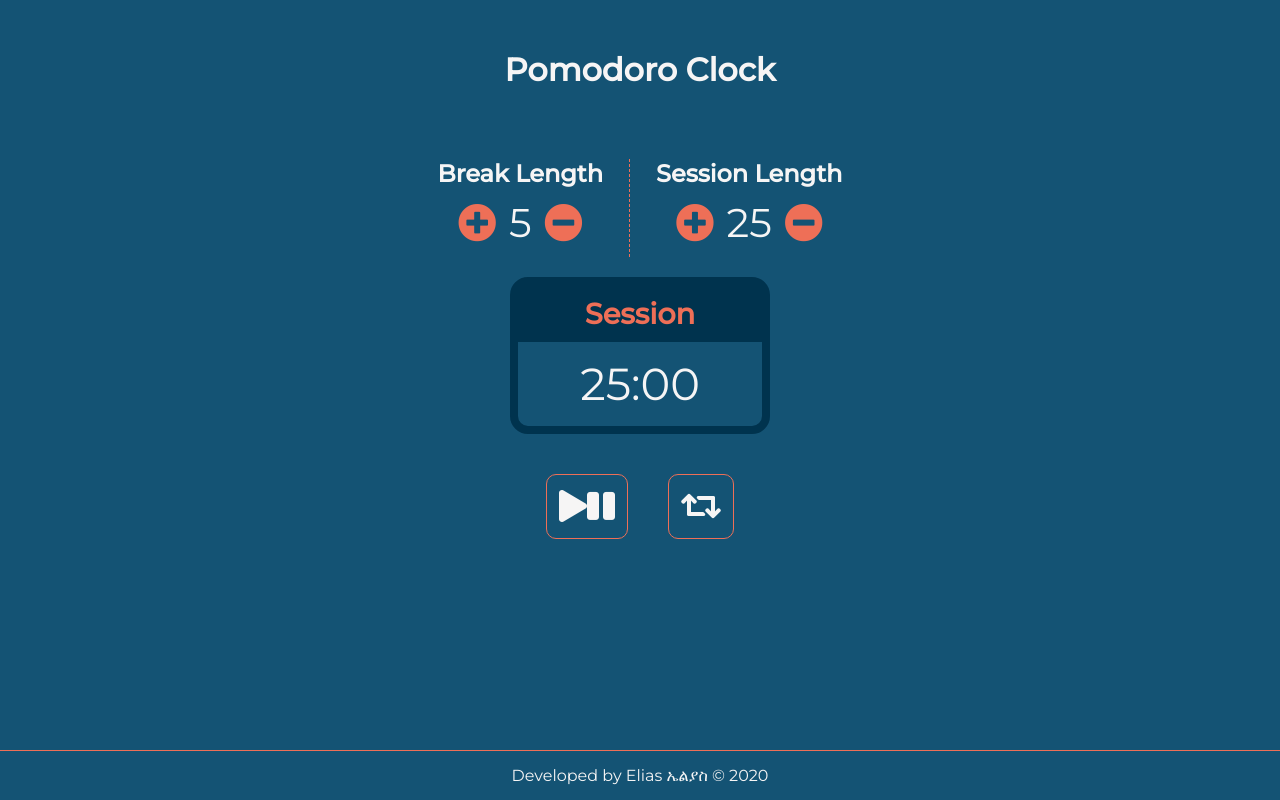
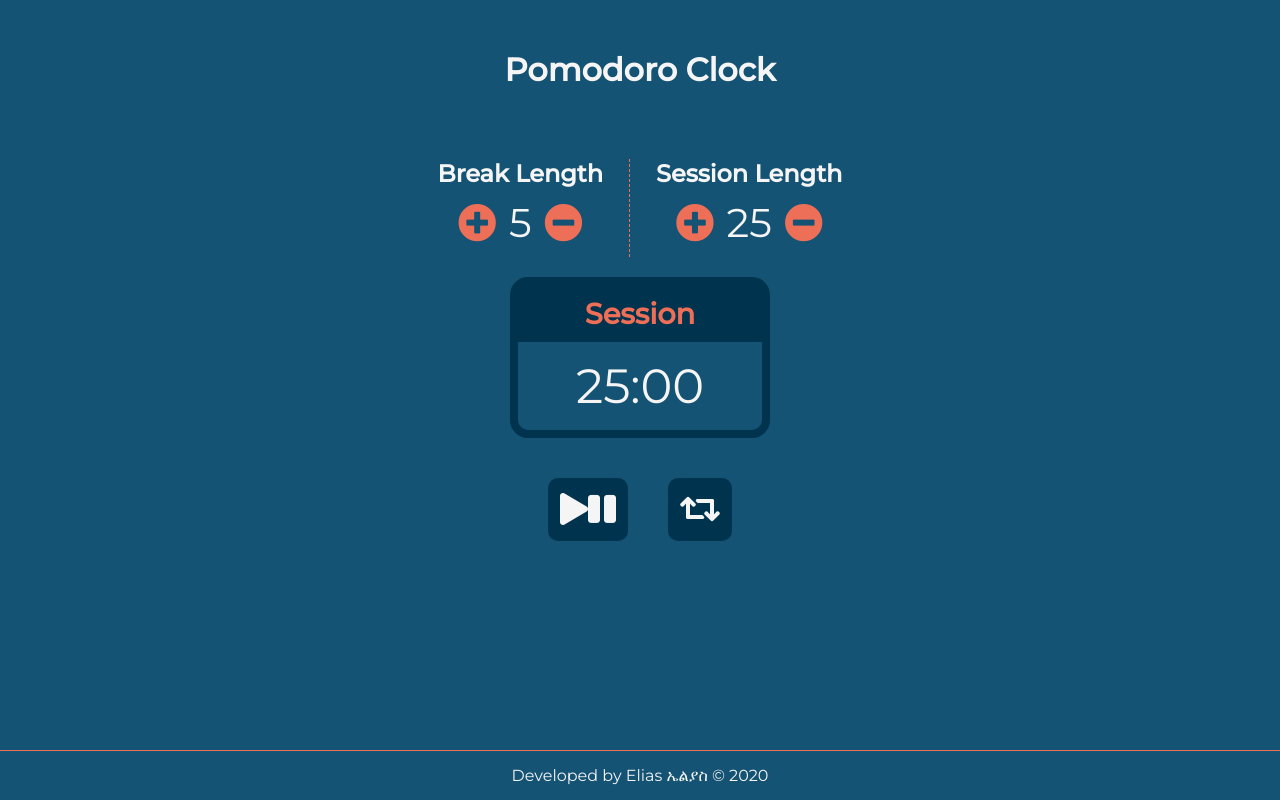
Before and after one commit to EliasB8/Pomodoro-Clock, a React (Create React App) app: page / in a window 1280 px wide. Built offline with nearby package versions, Linux system fonts and the light colour scheme.

Commit message:
Completed day 1

```diff
--- a/src/components/Main.js
+++ b/src/components/Main.js
@@ -9,8 +9,15 @@ class Main extends React.Component {
 
     this.state = {
       breakLength: 5,
-      sessionLength: 25
+      sessionLength: 25,
+      time: "25:00"
     };
+    // this.handleBreakIncrement = this.handleBreakIncrement.bind(this);
+    // this.handleBreakDecrement = this.handleBreakDecrement.bind(this);
+    // this.handleSessionIncrement = this.handleSessionIncrement.bind(this);
+    // this.handleSessionDecrement = this.handleSessionDecrement.bind(this);
+    // this.handleStartStop = this.handleStartStop.bind(this);
+    // this.handleReset = this.handleReset.bind(this);
   }
   render() {
     return (
@@ -19,7 +26,7 @@ class Main extends React.Component {
           breakLength={this.state.breakLength}
           sessionLength={this.state.sessionLength}
         />
-        <Session />
+        <Session time={this.state.time} />
         <Controller />
       </div>
     );
--- a/src/components/Session.js
+++ b/src/components/Session.js
@@ -7,7 +7,7 @@ function Session(props) {
         Session
       </h2>
       <p className="time" id="time-left">
-        {props.time ? props.time : "25:00"}
+        {props.time}
       </p>
     </div>
   );
--- a/src/styles.css
+++ b/src/styles.css
@@ -81,7 +81,7 @@ font-family: 'Quicksand', sans-serif; */
 
 .time {
   padding: 15px;
-  font-size: 2.8rem;
+  font-size: 3rem;
 }
 
 .controller-container {
@@ -93,7 +93,7 @@ font-family: 'Quicksand', sans-serif; */
 
 .controller {
   padding: 12px;
-  border: 1px solid #ee6f57;
+  background-color: #00334e;
   border-radius: 10px;
   transition: all 0.3s ease-in;
 }
```
